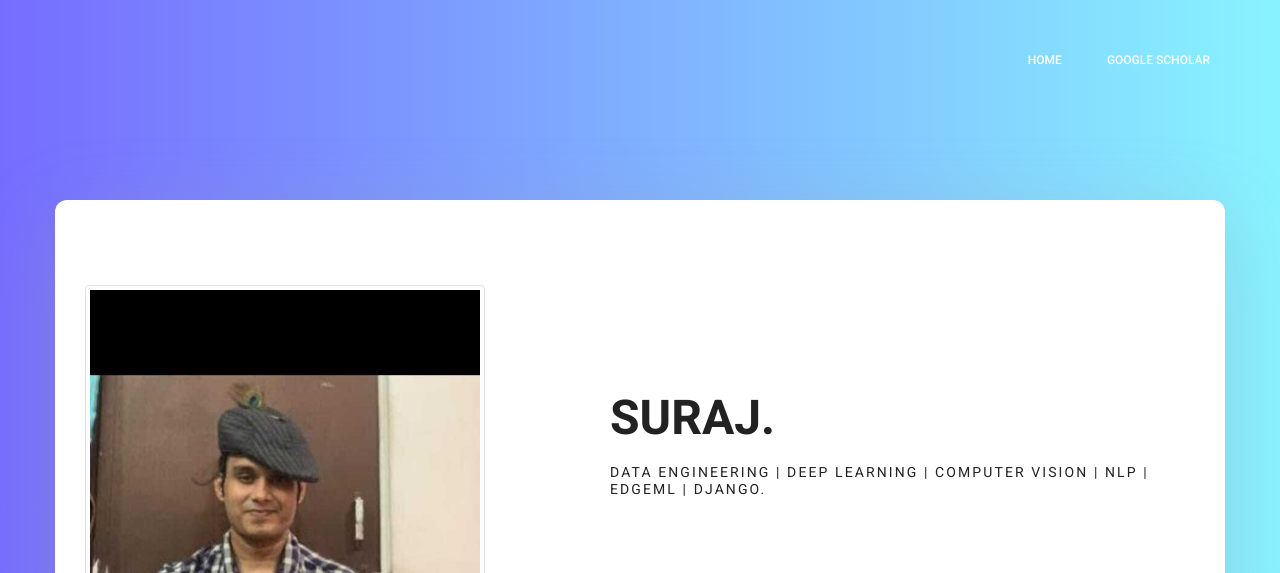
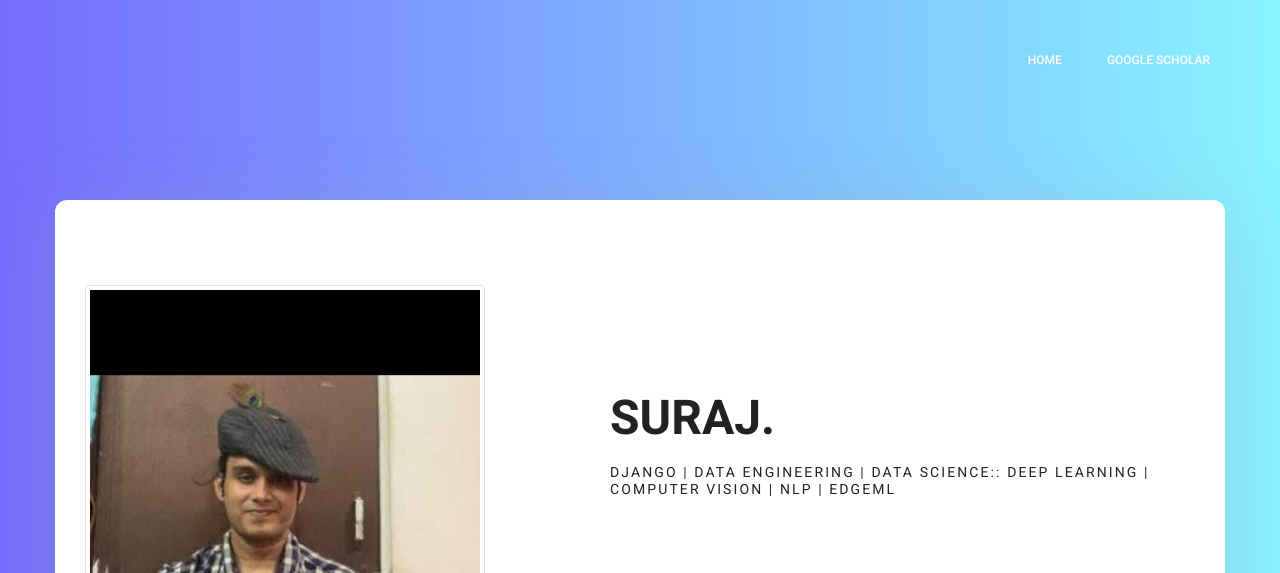
Before and after one commit to Suraj520/suraj520.github.io, a plain HTML site: page index.html in a window 1280 px wide. Shown: the top 573 px of the page. Drawn offline with Linux system fonts and the light colour scheme.

Commit message:
Update index.html

```diff
--- a/index.html
+++ b/index.html
@@ -78,7 +78,7 @@
 							<div class="media-body">
 								<div class="personal_text">
 								  <h3>Suraj.</h3>
-								  <h6> Data Engineering | Deep Learning | Computer vision | NLP | EdgeML | Django. </h6>
+								  <h6> Django | Data Engineering | Data Science:: Deep Learning | Computer vision | NLP | EdgeML </h6>
 
 								  <p>&nbsp;</p>
 								  <ul class="list basic_info">
```
